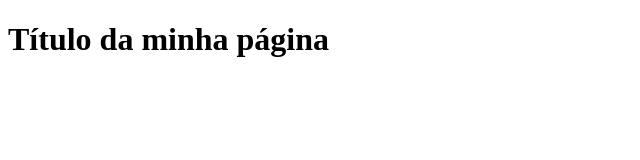
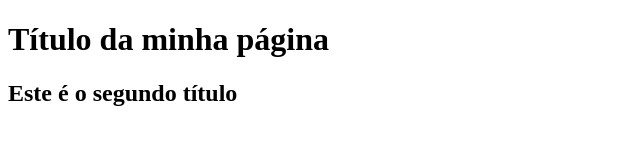
Before and after one commit to JoaoOtabe/Demo, a plain HTML site: page index.html in a window 1280 px wide. Shown: the whole page, without its empty margins (0-640 px from the left). Drawn offline with Linux system fonts and the light colour scheme.

Commit message:
Atualizado o arquivo index.html

```diff
--- a/index.html
+++ b/index.html
@@ -8,5 +8,6 @@
 </head>
 <body>
     <h1>Título da minha página</h1>
+    <h2>Este é o segundo título</h2>
 </body>
 </html>
```
